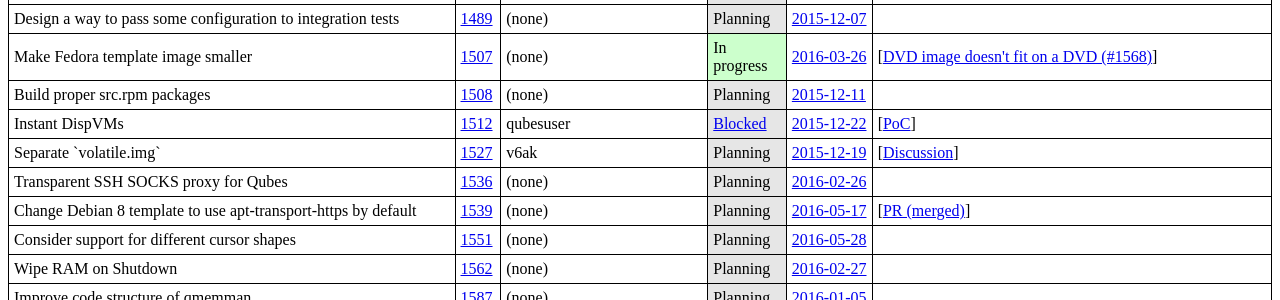
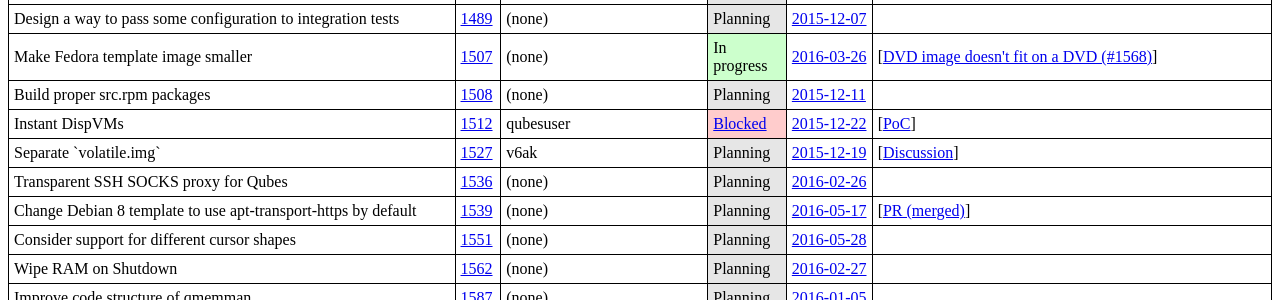
Before and after one commit to QubesOS/qubes-issues, a Jekyll site: the page built from index.md, in a window 1280 px wide. Shown: the part 1950-2250 px from the top of the page. Built offline with Jekyll 4.4.1, drawn with Linux system fonts in a browser that asks for light colours.

Commit message:
Update condition for applying "Blocked" class

```diff
--- a/_includes/features.html
+++ b/_includes/features.html
@@ -31,8 +31,8 @@
       <td class="on-hold">
       {% elsif feature.status.term == 'PoC' %}
       <td class="poc">
-      {% elsif feature.status.term == 'Waiting' %}
-      <td class="waiting">
+      {% elsif feature.status.term == 'Blocked' %}
+      <td class="blocked">
       {% else %}
       <td class="planning">
       {% endif %}
```
